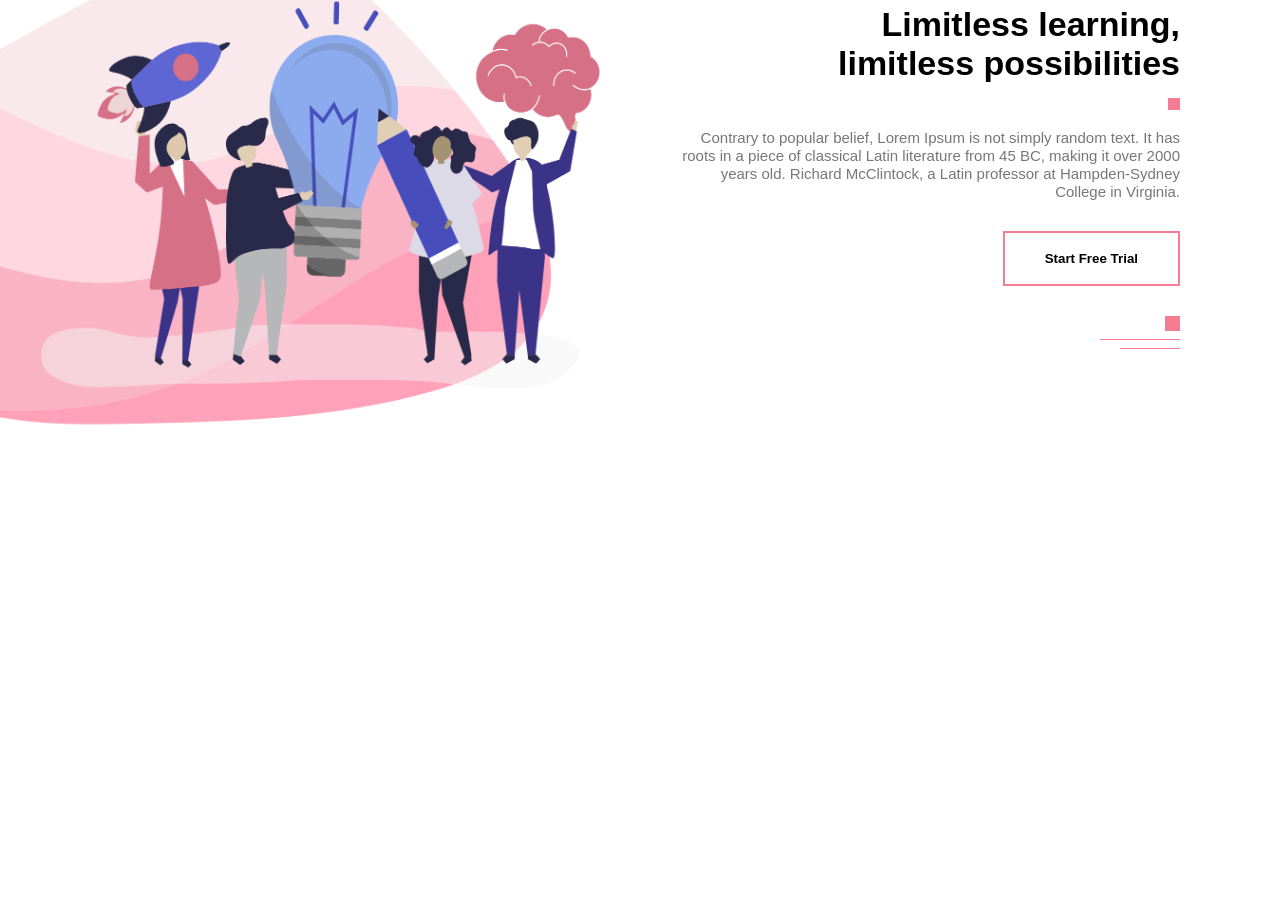
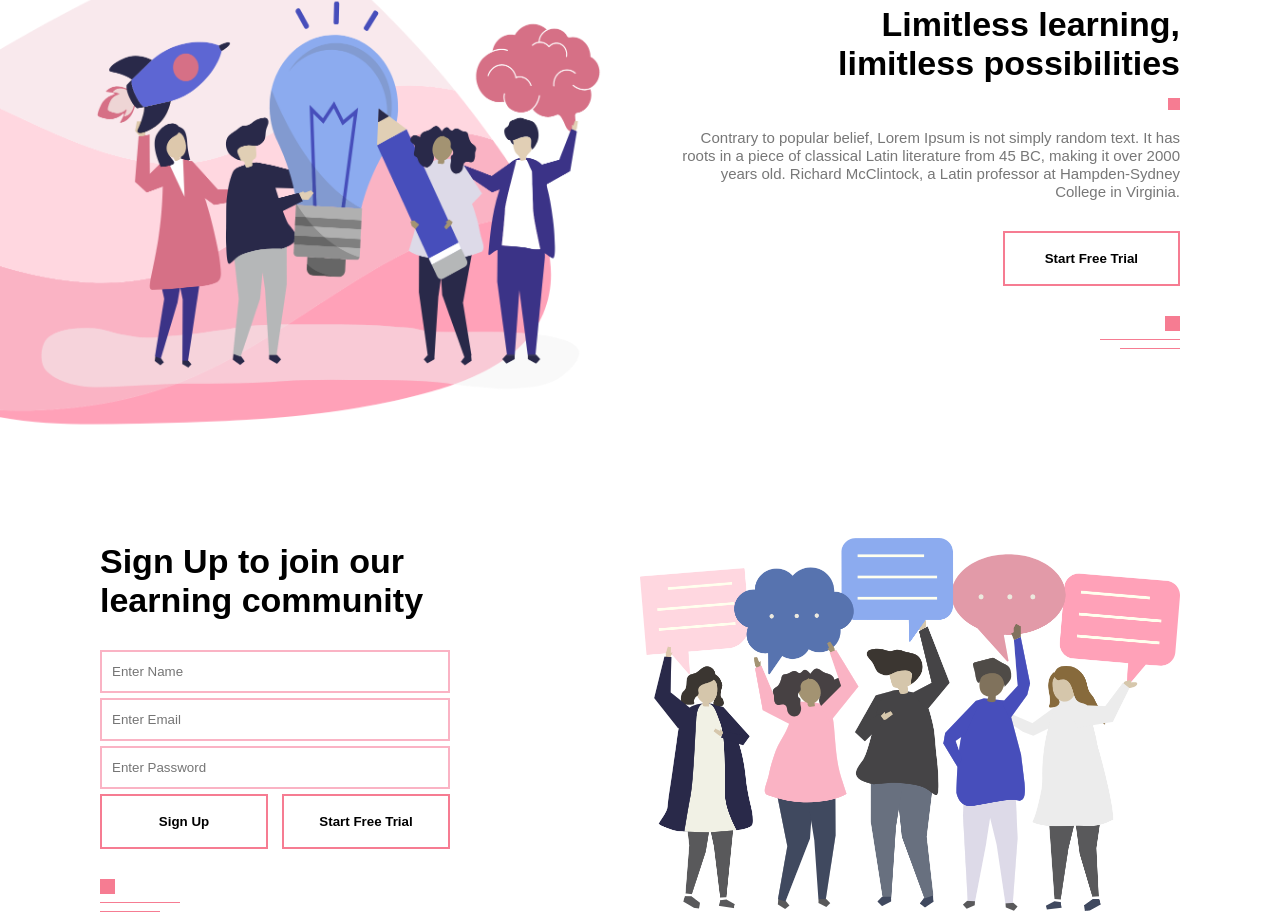
Before and after one commit to jessie1120/CSSprojects, a plain HTML site: page Xypo/index.html in a window 1280 px wide. Shown: the part 2571-3486 px from the top of the page. Before the commit the page ends 3109 px from the top, so only its background shows below. Drawn offline with Linux system fonts and the light colour scheme.

Commit message:
finish contact section

```diff
--- a/Xypo/index.html
+++ b/Xypo/index.html
@@ -144,6 +144,33 @@
         </div>
     </section>
 
+    <!-- contact -->
+
+    <section id="contact">
+        <div class="container contact-row">
+            <div class="contact-left-col">
+                <h1>Sign Up to join our<br>learning community</h1>
+                <form>
+                    <input type="text" placeholder="Enter Name">
+                    <input type="email" placeholder="Enter Email">
+                    <input type="password" placeholder="Enter Password">
+                    <div class="btn-box">
+                        <button class="common-btn">Sign Up</button>
+                        <button class="common-btn">Start Free Trial</button>
+                    </div>
+                </form>
+                <div class="line">
+                    <span class="line-1"></span><br>
+                    <span class="line-2"></span><br>
+                    <span class="line-3"></span>
+                </div>
+            </div>
+            <div class="contact-right-col">
+                <img src="images/contact.png">
+            </div>
+        </div>
+    </section>
+
     <script>
         var menuBtn = document.getElementById("menuBtn");
         var sideNav = document.getElementById("sideNav");
--- a/Xypo/styles.css
+++ b/Xypo/styles.css
@@ -199,3 +199,39 @@ nav ul li a{
 #offer button{
     margin: 30px 0;
 }
+
+/* contact */
+
+.contact-row{
+    display: flex;
+    align-items: center;
+    flex-wrap: wrap;
+}
+.contact-left-col,.contact-right-col{
+    flex-basis: 50%;
+}
+.contact-right-col img{
+    width: 100%;
+}
+form{
+    max-width: 350px;
+    margin: 30px 0;
+}
+form input{
+    width: 100%;
+    padding: 12px 10px;
+    margin-bottom: 5px;
+    outline: none;
+    box-shadow: none;
+    box-sizing: border-box;
+    border: 2px solid #fab3c4;
+}
+.btn-box{
+    width: 100%;
+    display: flex;
+    justify-content: space-between;
+}
+.btn-box button{
+    flex-basis: 48%;
+    padding: 18px 0;
+}
```
